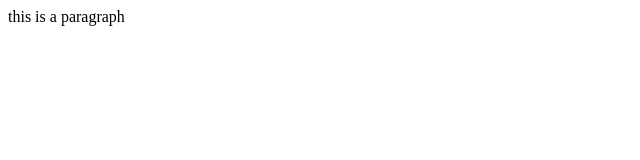
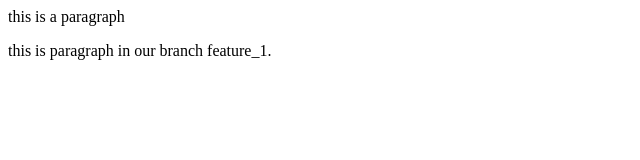
Before and after one commit to mohammad-kaif209/LocalRepo, a plain HTML site: page index.html in a window 1280 px wide. Shown: the whole page, without its empty margins (0-640 px from the left). Drawn offline with Linux system fonts and the light colour scheme.

Commit message:
new feature added in index.html

```diff
--- a/index.html
+++ b/index.html
@@ -1 +1,2 @@
 <p>this is a paragraph</p>
+<p>this is paragraph in our branch feature_1.</p>
```
